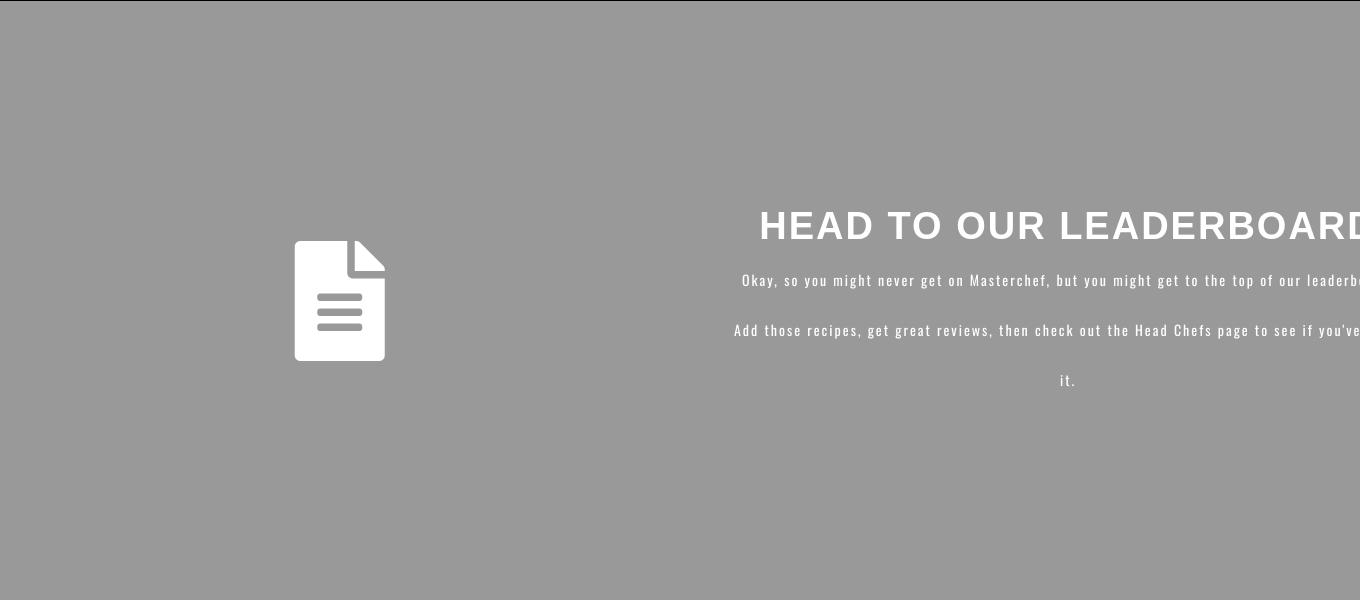
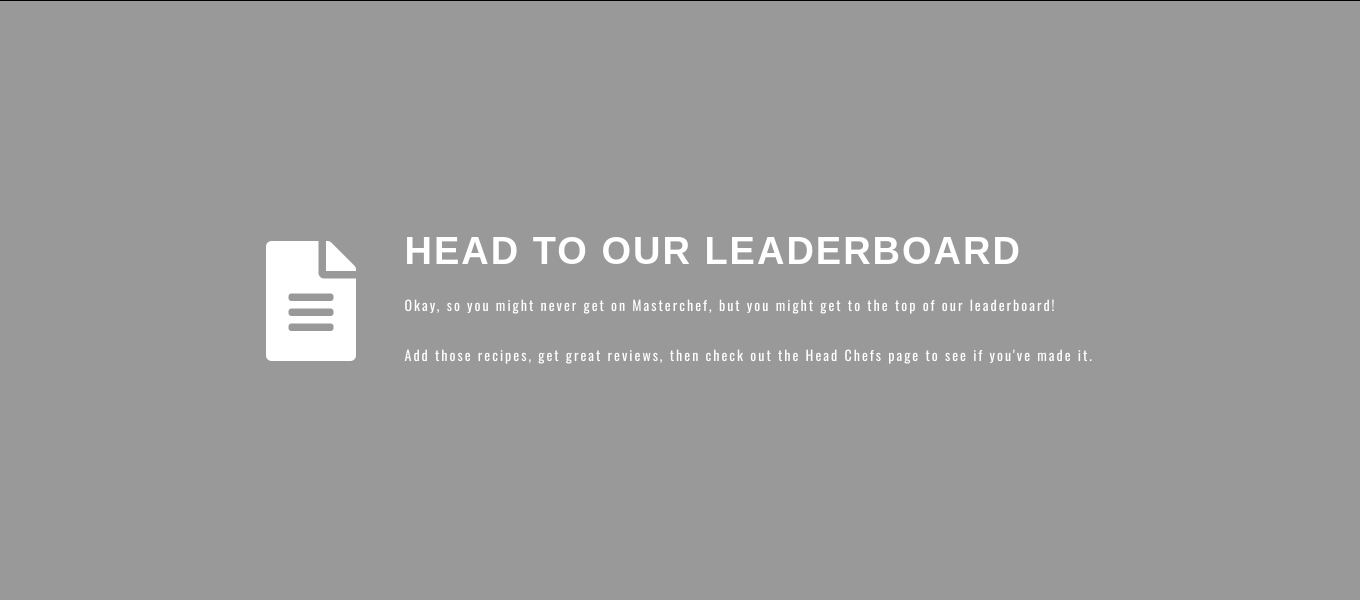
Before and after one commit to Code-Institute-Submissions/cook_for_cookies, a Flask app: page / in a window 1360 px wide; the page is wider, and only the part inside the window is pictured. Shown: the part 2405-3005 px from the top of that part. Run offline with Flask 2, Linux system fonts and the light colour scheme; data that the repository does not hold is empty; some libraries are stand-ins or nearby versions; some web fonts are replaced.

Commit message:
Small change in home page styling

```diff
--- a/static/css/components/pages.scss
+++ b/static/css/components/pages.scss
@@ -500,12 +500,15 @@
 
 .leaderboard-intro-section .left,
 .leaderboard-intro-section .right {
+
+    @include large-mobile {
          width: 78%;
          display: block;
          position: static;
          float: none;
          clear: both;
          text-align: center;
+    }
 }
 
 .leaderboard-intro-section .left {
--- a/static/css/styles.css
+++ b/static/css/styles.css
@@ -781,6 +781,7 @@ footer {
     .leaderboard-intro-section {
       padding-bottom: 20px; } }
 
+@media (max-width: 500px) {
   .leaderboard-intro-section .left,
   .leaderboard-intro-section .right {
     width: 78%;
@@ -788,7 +789,7 @@ footer {
     position: static;
     float: none;
     clear: both;
-  text-align: center; }
+    text-align: center; } }
 
 @media (max-width: 500px) {
   .leaderboard-intro-section .left {
```
Also changed, not shown: 1 other file. Lines whose indentation alone changed are shown as unchanged.
